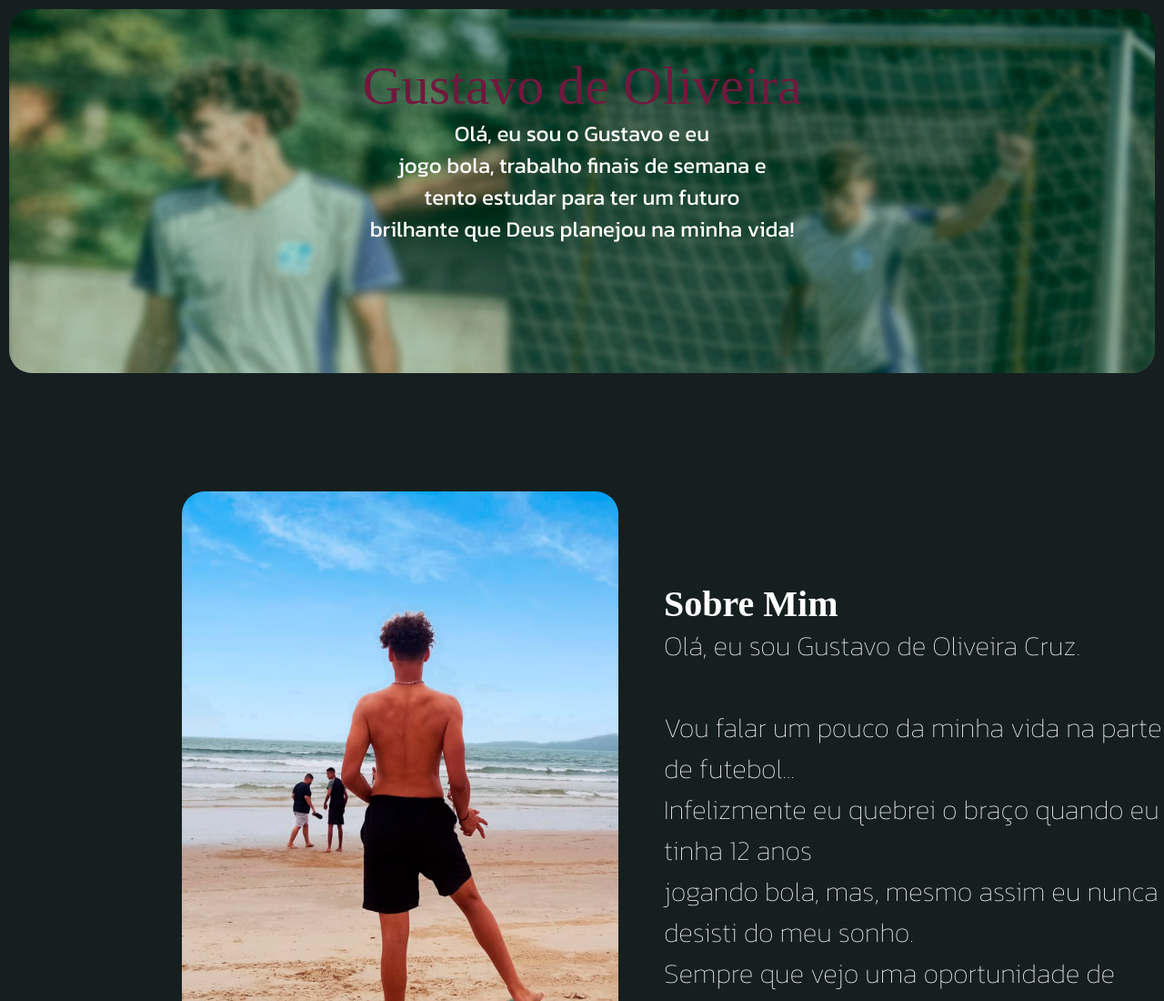
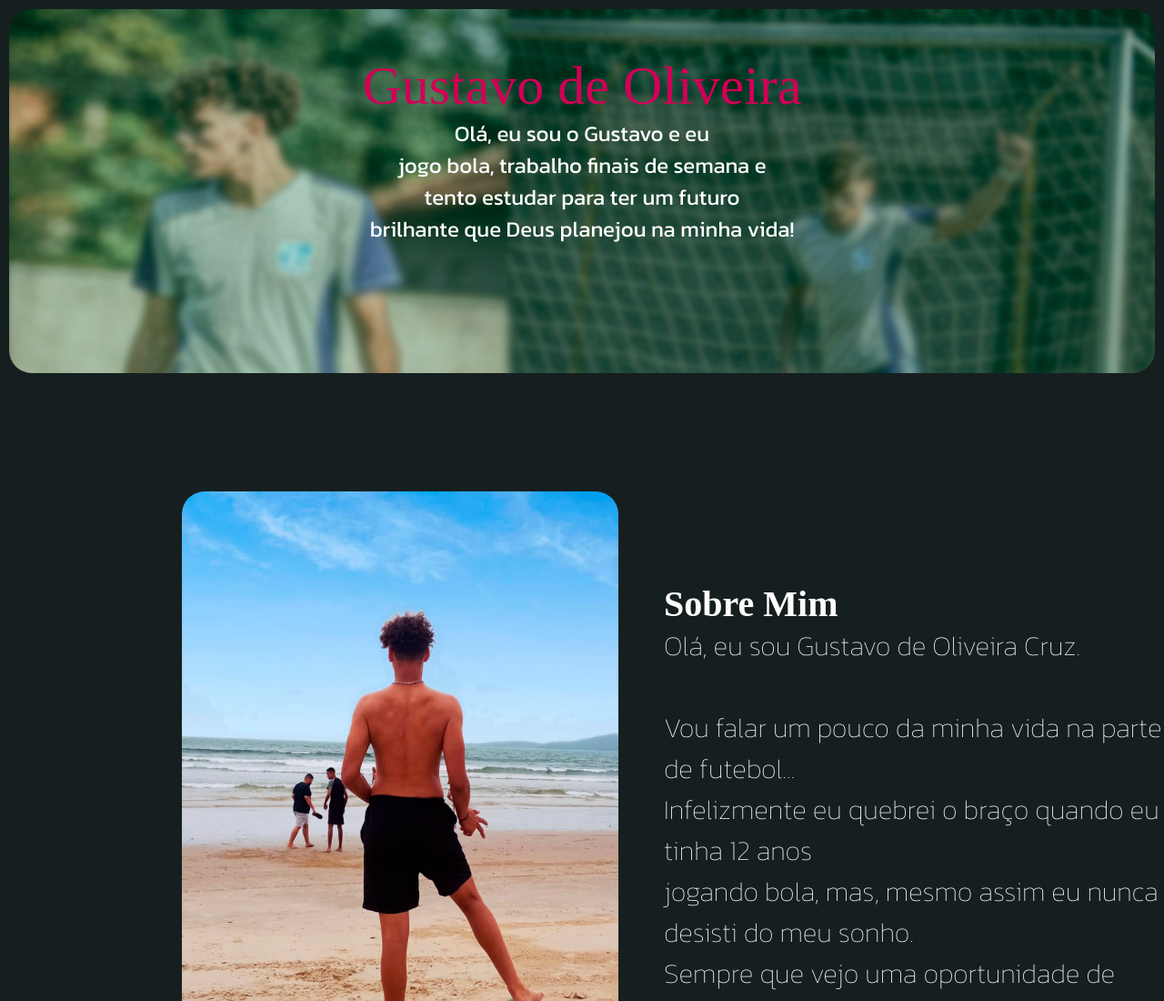
Before and after one commit to Gustavoo-1b/meuportifolio.html, a plain HTML site: page index.html in a window 1280 px wide. Shown: the top 1100 px of the page at 91% size. Drawn offline with Linux system fonts and the light colour scheme; a web font is replaced by a local one.

Commit message:
Update index.html

```diff
--- a/index.html
+++ b/index.html
@@ -194,7 +194,7 @@
         justify-content: center;
         font-weight: lighter;
         font-size:60px;
-        color: #70193d;
+        color: #d10056;
     }
 
 
```
